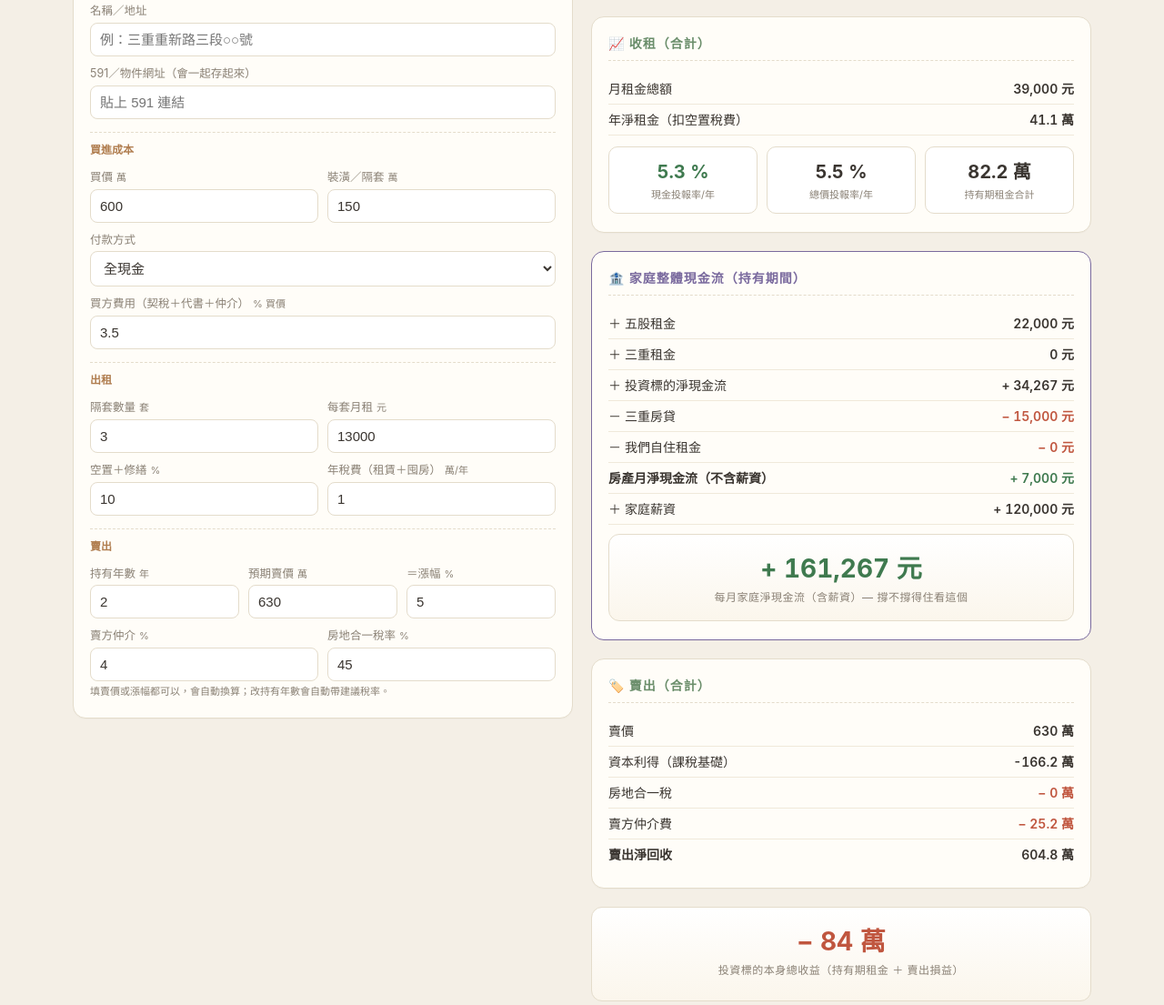
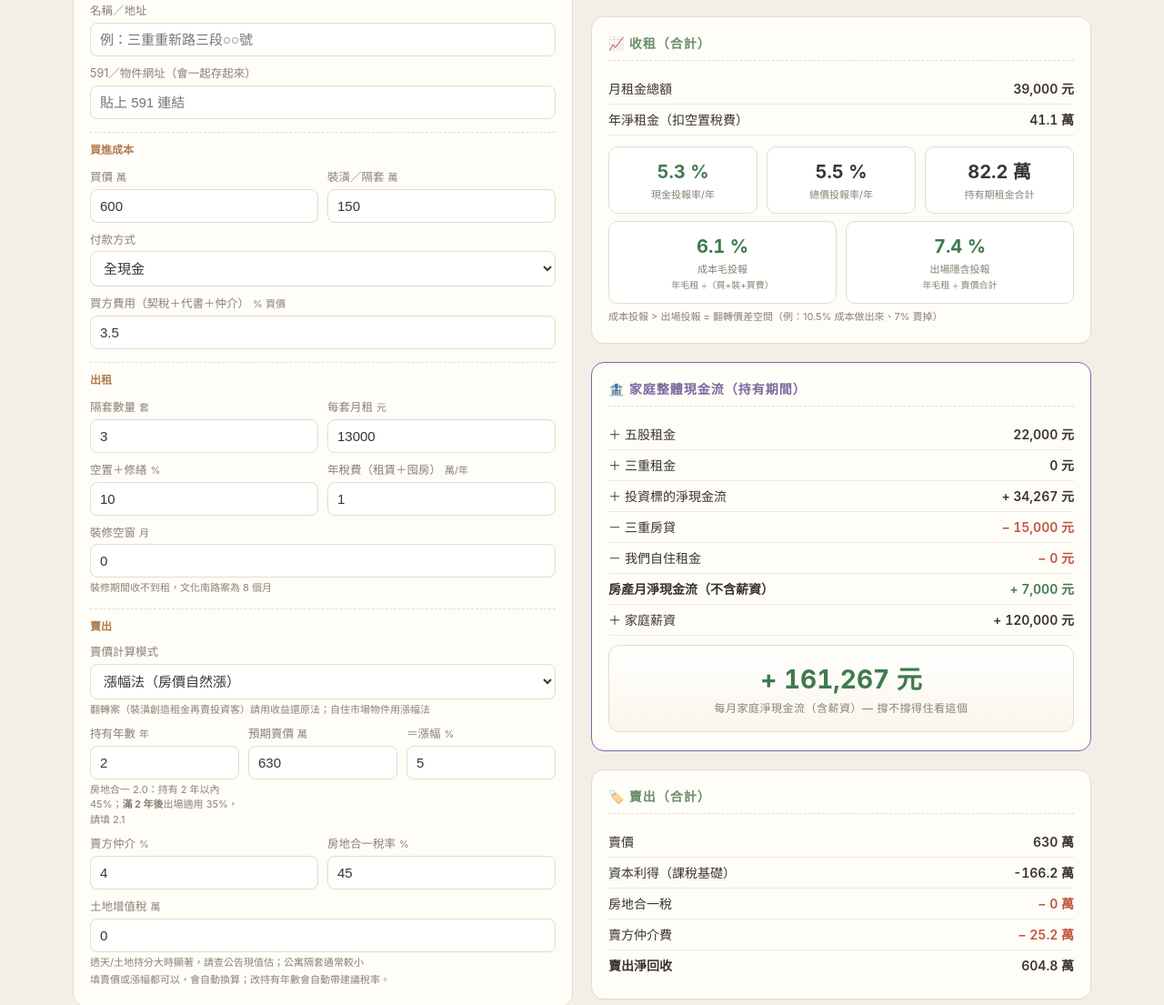
Before and after one commit to Joanzhang45/home-calc, a plain HTML site: page index.html in a window 1280 px wide. Shown: the part 769-1874 px from the top of the page at 91% size. Drawn offline with Linux system fonts and the light colour scheme.

Commit message:
Add yield-based pricing, vacancy gap, land value tax, and spread indicators
- Sale mode select (appr/yield): yield mode auto-calculates price from annual rent / exit yield rate; appr/salePrice fields go readonly
- gapMonths field: vacancy period deducted from rent-collecting months (holdRent = netRent * rentMonths/12 - interest * hold)
- lvtTax field: land value tax subtracted from saleNet; shown in sell card when >0
- Hold period hint: clarifies 2-year boundary (<=2yr = 45%, fill 2.1 for 35%)
- Two new stats: costYield (gross rent / total cost) and exitYield (gross rent / sale price) with spread hint
- Memos section: added flip profit engine explanation

Co-Authored-By: Claude Fable 5 <noreply@anthropic.com>

```diff
--- a/index.html
+++ b/index.html
@@ -33,6 +33,7 @@
   input,select{width:100%;padding:9px 10px;border:1px solid var(--line);border-radius:8px;
     background:#fff;font-size:15px;color:var(--ink);font-variant-numeric:tabular-nums;}
   input:focus,select:focus{outline:none;border-color:var(--accent);}
+  input[readonly]{background:#f5f0e8;color:var(--muted);cursor:not-allowed;}
   .unit{font-size:11px;color:var(--muted);margin-left:4px;}
   .pbar{display:flex;gap:8px;flex-wrap:wrap;align-items:center;margin-bottom:18px;
     background:var(--paper);border:1px solid var(--line);border-radius:12px;padding:12px;}
@@ -55,7 +56,8 @@
   .big.plan{background:linear-gradient(180deg,#fff,#f1f4ec);border-color:var(--accent2);}
   .brk{font-size:12px;color:var(--muted);margin-top:8px;font-variant-numeric:tabular-nums;}
   .three{display:grid;grid-template-columns:1fr 1fr 1fr;gap:10px;margin-top:12px;}
-  @media(max-width:520px){.three{grid-template-columns:1fr;}}
+  .four{display:grid;grid-template-columns:1fr 1fr;gap:10px;margin-top:12px;}
+  @media(max-width:520px){.three{grid-template-columns:1fr;}.four{grid-template-columns:1fr;}}
   .stat{background:#fff;border:1px solid var(--line);border-radius:10px;padding:12px;text-align:center;}
   .stat .n{font-size:20px;font-weight:700;font-variant-numeric:tabular-nums;}
   .stat .l{font-size:11px;color:var(--muted);margin-top:2px;}
@@ -176,6 +178,11 @@
           <div class="stat"><div class="n" id="oPriceYield">—</div><div class="l">總價投報率/年</div></div>
           <div class="stat"><div class="n" id="oHoldRent">—</div><div class="l">持有期租金合計</div></div>
         </div>
+        <div class="four" style="margin-top:8px;">
+          <div class="stat"><div class="n" id="oCostYield">—</div><div class="l">成本毛投報<br><span style="font-size:10px;color:var(--muted);">年毛租 ÷（買+裝+買費）</span></div></div>
+          <div class="stat"><div class="n" id="oExitYield">—</div><div class="l">出場隱含投報<br><span style="font-size:10px;color:var(--muted);">年毛租 ÷ 賣價合計</span></div></div>
+        </div>
+        <div class="hint" style="margin-top:6px;">成本投報 &gt; 出場投報 = 翻轉價差空間（例：10.5% 成本做出來、7% 賣掉）</div>
       </div>
 
       <div class="card" style="border-color:var(--accent3);">
@@ -199,6 +206,7 @@
         <div class="kv"><span>資本利得（課稅基礎）</span><span class="v" id="oGain">—</span></div>
         <div class="kv"><span>房地合一稅</span><span class="v neg" id="oCGT">—</span></div>
         <div class="kv"><span>賣方仲介費</span><span class="v neg" id="oSeller">—</span></div>
+        <div class="kv" id="lvtRow" style="display:none;"><span>土地增值稅</span><span class="v neg" id="oLVT">—</span></div>
         <div class="kv" id="payoffRow" style="display:none;"><span>清償貸款</span><span class="v neg" id="oPayoff">—</span></div>
         <div class="kv"><span><b>賣出淨回收</b></span><span class="v" id="oSaleNet">—</span></div>
       </div>
@@ -226,8 +234,9 @@
       <li><b>計畫真實總收益</b> = 各投資標的總收益合計 ＋ 現有房產持有期淨現金流（五股租金＋三重租金 − 三重房貸 − 自住租金）×月數。把「換房住要多付的租金、三重房貸繼續繳」全攤進去。</li>
       <li>兩間標的若持有年數不同，現有房產的累積以「最長那間」為計畫期間。</li>
       <li>不把五股／三重的「房子本身」算進收益（你會留著）；五股若賣掉，扣仲介＋土增稅後的淨額當「挹注投資的資本」單獨列示。</li>
-      <li><b>房地合一稅 2.0</b>（個人/非自住）：≤2年45%、2–5年35%、5–10年20%、&gt;10年15%。隔套出租不適用自住優惠。改持有年數會自動帶建議稅率，可手動覆蓋。</li>
+      <li><b>房地合一稅 2.0</b>（個人/非自住）：持有 2 年以內 45%、2–5 年 35%、5–10 年 20%、&gt;10 年 15%。隔套出租不適用自住優惠。改持有年數會自動帶建議稅率，可手動覆蓋。</li>
       <li><b>裝潢能否回收</b>是隔套翻轉命門：賣自住客→裝潢歸零；賣投資客→才算進賣價。賣價欄請反映「市場願意付的價」。</li>
+      <li><b>收益還原法</b>（翻轉打法）：裝潢隔套創造穩定租金流，再以市場投報率還原賣給投資客；賣價 ＝ 年毛租 ÷ 出場投報率。翻轉獲利引擎 ＝ 成本投報率與出場投報率的利差（例：10.5% 成本做出來、7% 賣掉）。</li>
       <li><b>新青安切結</b>：本人須設籍＋實住，出租或讓他人住會被追回補貼＋利率重核；投資物件勿掛新青安。</li>
     </ul>
   </details>
@@ -260,7 +269,7 @@ function blockHTML(i){
     <div class="subh">買進成本</div>
     <div class="row">
       <div><label>買價<span class="unit">萬</span></label><input id="buyPrice_${i}" type="number" value="600" oninput="onBuyInput(${i})"></div>
-      <div><label>裝潢／隔套<span class="unit">萬</span></label><input id="reno_${i}" type="number" value="150" oninput="calc()"></div>
+      <div><label>裝潢／隔套<span class="unit">萬</span></label><input id="reno_${i}" type="number" value="150" oninput="onRenoInput(${i})"></div>
     </div>
     <label>付款方式</label>
     <select id="mode_${i}" onchange="calc()"><option value="cash">全現金</option><option value="loan">貸款</option></select>
@@ -273,24 +282,43 @@ function blockHTML(i){
 
     <div class="subh">出租</div>
     <div class="row">
-      <div><label>隔套數量<span class="unit">套</span></label><input id="units_${i}" type="number" value="3" oninput="calc()"></div>
-      <div><label>每套月租<span class="unit">元</span></label><input id="rent_${i}" type="number" value="13000" oninput="calc()"></div>
+      <div><label>隔套數量<span class="unit">套</span></label><input id="units_${i}" type="number" value="3" oninput="onRentInput(${i})"></div>
+      <div><label>每套月租<span class="unit">元</span></label><input id="rent_${i}" type="number" value="13000" oninput="onRentInput(${i})"></div>
     </div>
     <div class="row">
       <div><label>空置＋修繕<span class="unit">%</span></label><input id="vacancy_${i}" type="number" value="10" oninput="calc()"></div>
       <div><label>年稅費（租賃＋囤房）<span class="unit">萬/年</span></label><input id="annTax_${i}" type="number" step="0.1" value="1" oninput="calc()"></div>
     </div>
+    <label>裝修空窗<span class="unit">月</span></label>
+    <input id="gapMonths_${i}" type="number" value="0" oninput="calc()">
+    <div class="hint">裝修期間收不到租，文化南路案為 8 個月</div>
 
     <div class="subh">賣出</div>
+    <label>賣價計算模式</label>
+    <select id="saleMode_${i}" onchange="onSaleModeChange(${i})">
+      <option value="appr">漲幅法（房價自然漲）</option>
+      <option value="yield">收益還原法（賣投資客，翻轉打法）</option>
+    </select>
+    <div class="hint">翻轉案（裝潢創造租金再賣投資客）請用收益還原法；自住市場物件用漲幅法</div>
     <div class="row">
-      <div><label>持有年數<span class="unit">年</span></label><input id="hold_${i}" type="number" value="2" oninput="onHoldInput(${i})"></div>
+      <div><label>持有年數<span class="unit">年</span></label>
+        <input id="hold_${i}" type="number" value="2" oninput="onHoldInput(${i})">
+        <div class="hint">房地合一 2.0：持有 2 年以內 45%；<b>滿 2 年後</b>出場適用 35%，請填 2.1</div>
+      </div>
       <div><label>預期賣價<span class="unit">萬</span></label><input id="salePrice_${i}" type="number" value="630" oninput="onSaleInput(${i})"></div>
       <div><label>＝漲幅<span class="unit">%</span></label><input id="appr_${i}" type="number" value="5" oninput="onApprInput(${i})"></div>
+    </div>
+    <div id="yieldBox_${i}" style="display:none;">
+      <label>出場投報率<span class="unit">%</span>（收益還原法）</label>
+      <input id="exitYield_${i}" type="number" step="0.1" value="7" oninput="onExitYieldInput(${i})">
     </div>
     <div class="row">
       <div><label>賣方仲介<span class="unit">%</span></label><input id="sellerPct_${i}" type="number" step="0.1" value="4" oninput="calc()"></div>
       <div><label>房地合一稅率<span class="unit">%</span></label><input id="cgtRate_${i}" type="number" value="45" oninput="calc()"></div>
     </div>
+    <label>土地增值稅<span class="unit">萬</span></label>
+    <input id="lvtTax_${i}" type="number" value="0" oninput="calc()">
+    <div class="hint">透天/土地持分大時顯著，請查公告現值估；公寓隔套通常較小</div>
     <div class="hint">填賣價或漲幅都可以，會自動換算；改持有年數會自動帶建議稅率。</div>
   </div>`;
 }
@@ -301,14 +329,72 @@ function renderProps(n){
   c.innerHTML='';
   for(let i=0;i<n;i++)c.insertAdjacentHTML('beforeend',blockHTML(i));
   Object.keys(saved).forEach(k=>{const el=$(k);if(el)el.value=saved[k];});
+  // Re-apply sale mode display state after render
+  for(let i=0;i<n;i++){
+    const mode=($(('saleMode_'+i))||{}).value||'appr';
+    applySaleModeUI(i, mode);
+  }
 }
 function changeCount(){renderProps(+$('propCount').value);calc();}
 
+// ===== 賣價雙模式 =====
+function applySaleModeUI(i, mode){
+  const yieldBox=$('yieldBox_'+i);
+  const salePriceEl=$('salePrice_'+i);
+  const apprEl=$('appr_'+i);
+  if(!yieldBox||!salePriceEl||!apprEl)return;
+  if(mode==='yield'){
+    yieldBox.style.display='block';
+    salePriceEl.readOnly=true;
+    apprEl.readOnly=true;
+  } else {
+    yieldBox.style.display='none';
+    salePriceEl.readOnly=false;
+    apprEl.readOnly=false;
+  }
+}
+function onSaleModeChange(i){
+  const mode=$('saleMode_'+i).value;
+  applySaleModeUI(i, mode);
+  if(mode==='yield'){recalcYieldPrice(i);}
+  calc();
+}
+function recalcYieldPrice(i){
+  const units=num('units_'+i), rent=num('rent_'+i);
+  const exitYield=num('exitYield_'+i);
+  if(exitYield<=0)return;
+  const grossAnnual=units*rent*12/10000; // 萬/年
+  const sp=Math.round(grossAnnual/(exitYield/100));
+  $('salePrice_'+i).value=sp;
+  const bp=num('buyPrice_'+i);
+  if(bp>0)$('appr_'+i).value=Math.round((sp/bp-1)*1000)/10;
+}
+
 // 賣價 ⇄ 漲幅 / 持有年數→稅率
-function onApprInput(i){const bp=num('buyPrice_'+i);$('salePrice_'+i).value=Math.round(bp*(1+num('appr_'+i)/100));calc();}
-function onSaleInput(i){const bp=num('buyPrice_'+i);if(bp>0)$('appr_'+i).value=Math.round((num('salePrice_'+i)/bp-1)*1000)/10;calc();}
-function onBuyInput(i){const bp=num('buyPrice_'+i);$('salePrice_'+i).value=Math.round(bp*(1+num('appr_'+i)/100));calc();}
+function onApprInput(i){
+  if(($('saleMode_'+i)||{}).value==='yield')return;
+  const bp=num('buyPrice_'+i);$('salePrice_'+i).value=Math.round(bp*(1+num('appr_'+i)/100));calc();
+}
+function onSaleInput(i){
+  if(($('saleMode_'+i)||{}).value==='yield')return;
+  const bp=num('buyPrice_'+i);if(bp>0)$('appr_'+i).value=Math.round((num('salePrice_'+i)/bp-1)*1000)/10;calc();
+}
+function onBuyInput(i){
+  const mode=($('saleMode_'+i)||{}).value||'appr';
+  if(mode==='yield'){recalcYieldPrice(i);}
+  else{const bp=num('buyPrice_'+i);$('salePrice_'+i).value=Math.round(bp*(1+num('appr_'+i)/100));}
+  calc();
+}
+function onRenoInput(i){
+  // reno change triggers calc; yield price doesn't depend on reno
+  calc();
+}
 function onHoldInput(i){$('cgtRate_'+i).value=autoTaxRate(num('hold_'+i));calc();}
+function onRentInput(i){
+  if(($('saleMode_'+i)||{}).value==='yield'){recalcYieldPrice(i);}
+  calc();
+}
+function onExitYieldInput(i){recalcYieldPrice(i);calc();}
 
 // 單一標的計算
 function calcProp(i){
@@ -317,29 +403,37 @@ function calcProp(i){
   $('loanBox_'+i).style.display=mode==='loan'?'flex':'none';
   const lr=mode==='loan'?num('loanRatio_'+i):0, rate=num('loanRate_'+i), bpct=num('buyerPct_'+i);
   const units=num('units_'+i),rent=num('rent_'+i),vac=num('vacancy_'+i),atax=num('annTax_'+i);
+  const gap=num('gapMonths_'+i);
   const hold=num('hold_'+i),sp=num('salePrice_'+i),spct=num('sellerPct_'+i),cgt=num('cgtRate_'+i);
+  const lvt=num('lvtTax_'+i);
   const loanAmt=bp*lr/100, down=bp-loanAmt, buyerCost=bp*bpct/100, cashIn=down+reno+buyerCost;
   const monthRent=units*rent, gross=monthRent*12/10000, netRent=gross*(1-vac/100)-atax;
-  const interest=loanAmt*rate/100, invCF=netRent-interest;
+  const interest=loanAmt*rate/100;
+  // invCF = 穩定期現金流（月現金流基礎），單位萬/年
+  const invCF=netRent-interest;
+  // holdRent 扣空窗期：只有出租的月份才收租
+  const rentMonths=Math.max(0, hold*12 - gap);
+  const holdRent=netRent*rentMonths/12 - interest*hold;
   const sellerComm=sp*spct/100, gain=sp-(bp+reno+buyerCost+sellerComm);
-  const cgtTax=Math.max(0,gain)*cgt/100, payoff=loanAmt, saleNet=sp-sellerComm-cgtTax-payoff;
-  const holdRent=invCF*hold, totalProfit=holdRent+saleNet-cashIn;
+  const cgtTax=Math.max(0,gain)*cgt/100, payoff=loanAmt;
+  const saleNet=sp-sellerComm-cgtTax-lvt-payoff;
+  const totalProfit=holdRent+saleNet-cashIn;
   // url link
   const link=$('urllink_'+i), url=(($('url_'+i)||{}).value||'').trim();
   if(link){if(url){link.style.display='block';link.href=url;link.textContent='🔗 '+url;}else{link.style.display='none';}}
-  return {bp,reno,loanAmt,down,buyerCost,cashIn,basis:bp+reno,monthRent,netRent,interest,invCF,
-          sp,gain,cgtTax,sellerComm,payoff,saleNet,hold,holdRent,totalProfit};
+  return {bp,reno,loanAmt,down,buyerCost,cashIn,basis:bp+reno,monthRent,gross,netRent,interest,invCF,
+          sp,gain,cgtTax,sellerComm,payoff,lvt,saleNet,hold,holdRent,totalProfit};
 }
 
 function calc(){
   const n=+$('propCount').value;
-  const A={down:0,loanAmt:0,reno:0,buyerCost:0,cashIn:0,basis:0,monthRent:0,netRent:0,interest:0,
-           invCF:0,sp:0,gain:0,cgtTax:0,sellerComm:0,payoff:0,saleNet:0,holdRent:0,totalProfit:0,maxHold:0};
+  const A={down:0,loanAmt:0,reno:0,buyerCost:0,cashIn:0,basis:0,monthRent:0,gross:0,netRent:0,interest:0,
+           invCF:0,sp:0,gain:0,cgtTax:0,sellerComm:0,payoff:0,lvt:0,saleNet:0,holdRent:0,totalProfit:0,maxHold:0};
   const perProfit=[];
   for(let i=0;i<n;i++){
     const p=calcProp(i);
-    ['down','loanAmt','reno','buyerCost','cashIn','basis','monthRent','netRent','interest',
-     'invCF','sp','gain','cgtTax','sellerComm','payoff','saleNet','holdRent','totalProfit'].forEach(k=>A[k]+=p[k]);
+    ['down','loanAmt','reno','buyerCost','cashIn','basis','monthRent','gross','netRent','interest',
+     'invCF','sp','gain','cgtTax','sellerComm','payoff','lvt','saleNet','holdRent','totalProfit'].forEach(k=>A[k]+=p[k]);
     A.maxHold=Math.max(A.maxHold,p.hold);
     perProfit.push(p.totalProfit);
   }
@@ -363,6 +457,10 @@ function calc(){
 
   const cashYield=A.cashIn>0?A.invCF/A.cashIn*100:0;
   const priceYield=A.basis>0?A.netRent/A.basis*100:0;
+  // 成本毛投報 = 年毛租金合計 ÷（買價+裝潢+買方費用）
+  const costYield=A.cashIn>0?A.gross/A.cashIn*100:0;
+  // 出場隱含投報 = 年毛租金合計 ÷ 賣價合計
+  const exitYieldCalc=A.sp>0?A.gross/A.sp*100:0;
   const roi=A.cashIn>0?A.totalProfit/A.cashIn*100:0;
   const annual=(A.cashIn>0&&(A.cashIn+A.totalProfit)>0&&A.maxHold>0)?(Math.pow((A.cashIn+A.totalProfit)/A.cashIn,1/A.maxHold)-1)*100:0;
   const needSale=(A.cashIn+A.payoff-A.holdRent)/0.96; // 約略以4%仲介估
@@ -391,6 +489,8 @@ function calc(){
   $('oCashYield').textContent=fmtPct(cashYield);$('oCashYield').className='n '+(cashYield>=0?'pos':'neg');
   $('oPriceYield').textContent=fmtPct(priceYield);
   $('oHoldRent').textContent=fmtW(A.holdRent);
+  $('oCostYield').textContent=fmtPct(costYield);$('oCostYield').className='n '+(costYield>=0?'pos':'neg');
+  $('oExitYield').textContent=fmtPct(exitYieldCalc);$('oExitYield').className='n '+(exitYieldCalc>=0?'pos':'neg');
 
   $('hWugu').textContent=fmtMoney(wuguRentM);
   $('hScRent').textContent=fmtMoney(scRentM);
@@ -405,6 +505,8 @@ function calc(){
   $('oGain').textContent=fmtW(A.gain);
   $('oCGT').textContent='− '+fmtW(A.cgtTax);
   $('oSeller').textContent='− '+fmtW(A.sellerComm);
+  $('oLVT').textContent='− '+fmtW(A.lvt);
+  $('lvtRow').style.display=A.lvt>0?'flex':'none';
   $('oPayoff').textContent='− '+fmtW(A.payoff);
   $('oSaleNet').textContent=fmtW(A.saleNet);
 
@@ -426,6 +528,12 @@ function snapshot(){
 function restore(o){
   if(o.propCount){$('propCount').value=o.propCount;renderProps(+o.propCount);}
   Object.keys(o).forEach(k=>{const el=$(k);if(el)el.value=o[k];});
+  // Re-apply sale mode UI after restoring values
+  const n=+($('propCount').value||1);
+  for(let i=0;i<n;i++){
+    const mode=($(('saleMode_'+i))||{}).value||'appr';
+    applySaleModeUI(i, mode);
+  }
   calc();
 }
 function refreshList(sel){
```
